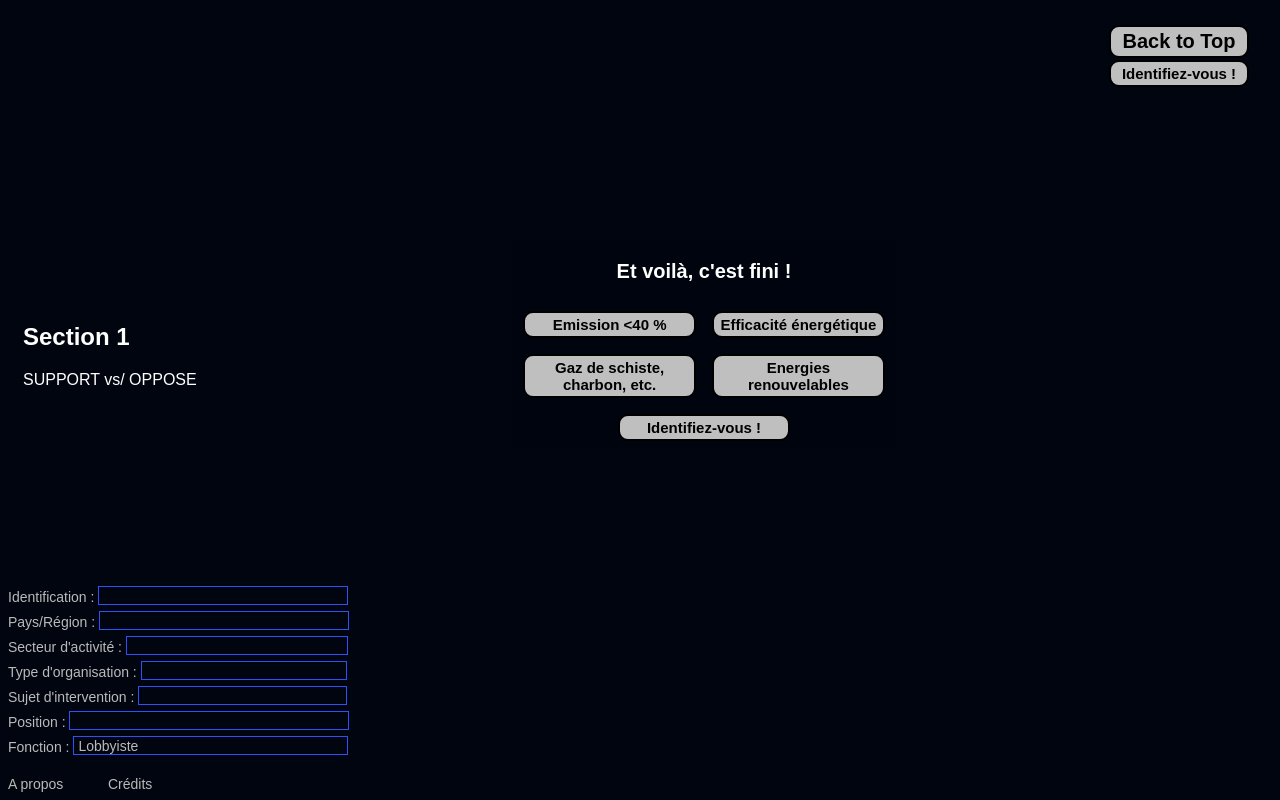
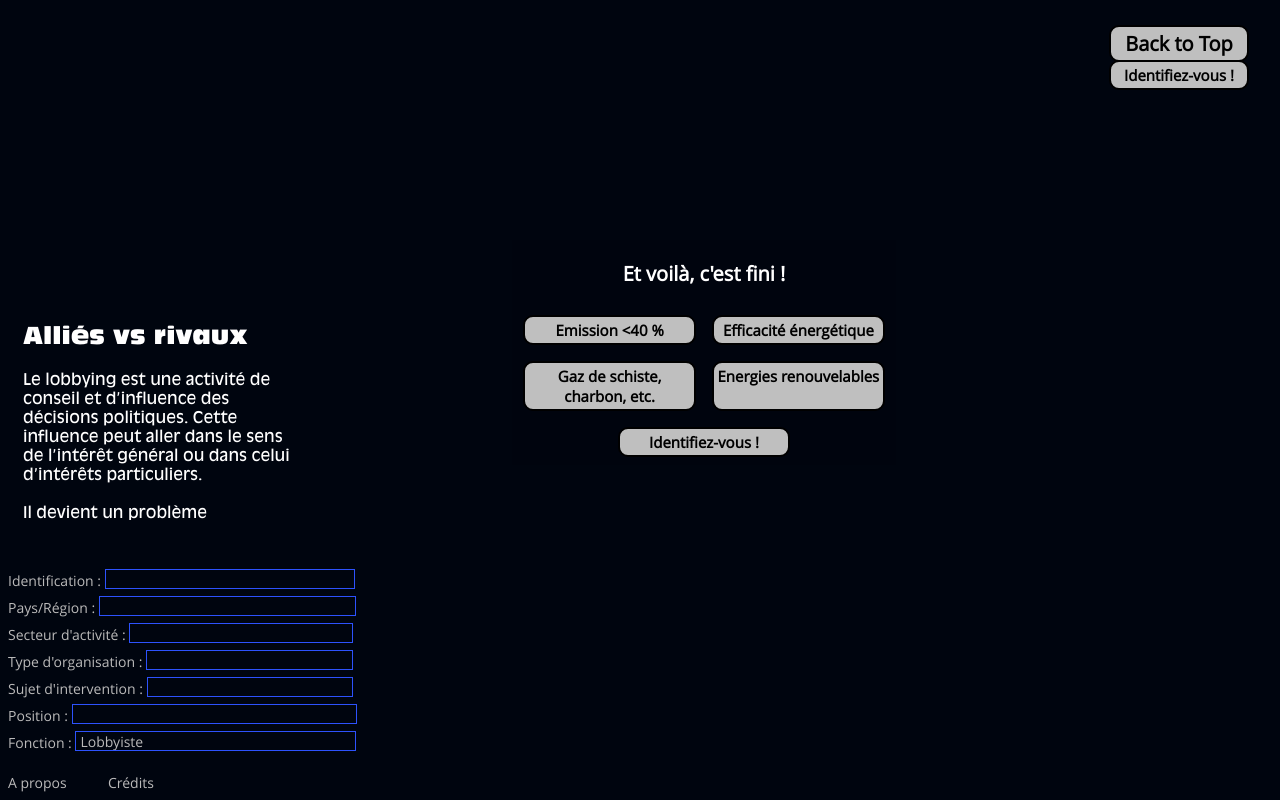
Before and after one commit to a2xl08/Stage2A, a plain HTML site: page AppDesign/reseau.html in a window 1280 px wide. Shown: the top 800 px of the page. Drawn offline with nearby package versions, Linux system fonts and the light colour scheme; files whose address does not match are found by name.

Commit message:
FEAT: Scénario du réseau, import des polices

```diff
--- a/AppDesign/css/Reseau/styles.css
+++ b/AppDesign/css/Reseau/styles.css
@@ -1,9 +1,39 @@
+@font-face {
+font-family: 'Open Sans';
+src: url('../font/OpenSans/OpenSans-Regular.eot?') format('eot'),
+     url('../font/OpenSans/OpenSans-Regular.otf') format('truetype'),
+     url('../font/OpenSans/OpenSans-Regular.woff') format('woff'),
+     url('../font/OpenSans/OpenSans-Regular.svg#OpenSansBold') format('svg');
+font-weight: normal;
+font-style: normal;
+}
+
+@font-face {
+font-family: 'Antique Olive Standard Compact';
+src: url('../font/AntiqueOliveStdCompact/AntiqueOliveStd-Compact.eot?') format('eot'),
+     url('../font/AntiqueOliveStdCompact/AntiqueOliveStd-Compact.otf') format('truetype'),
+     url('../font/AntiqueOliveStdCompact/AntiqueOliveStd-Compact.woff') format('woff'),
+     url('../font/AntiqueOliveStdCompact/AntiqueOliveStd-Compact.svg#AntiqueOliveStandardCompactBold') format('svg');
+font-weight: normal;
+font-style: normal;
+}
+
+@font-face {
+font-family: 'Antique Olive Roman';
+src: url('../font/AntiqueOliveRoman/antiqueolivestd_roman.eot?') format('eot'),
+     url('../font/AntiqueOliveRoman/AntiqueOliveStd-Roman.otf') format('truetype'),
+     url('../font/AntiqueOliveRoman/AntiqueOliveStd-Roman.woff') format('woff'),
+     url('../font/AntiqueOliveRoman/AntiqueOliveStd-Roman.svg#AntiqueOliveStandardCompactBold') format('svg');
+font-weight: normal;
+font-style: normal;
+}
+
 * {
   box-sizing: border-box;
 }
 
 body {
-  font-family: Arial, sans-serif;
+  font-family: 'Open Sans', Arial, sans-serif;
   /*Attention cette valeur est utilisée sans récupération dans le JS*/
   /*La modifier ici implique de la modifier dans JS aussi (colors.js)*/
   background-color: rgb(0, 5, 15);
@@ -28,6 +58,19 @@ body {
 /* La valeur qu'il faut pour scroller convenablement */
 section {
   margin-bottom: 800px;
+}
+
+section > h1 {
+  font-family: 'Antique Olive Standard Compact', Arial, sans-serif;
+}
+
+section > p.texte {
+  font-family: 'Antique Olive Roman', Arial, sans-serif;
+}
+
+section > p.appel {
+  font-family: 'Antique Olive Roman', Arial, sans-serif;
+  font-style: italic;
 }
 
 #sec0 {
@@ -60,7 +103,7 @@ section {
   bottom: 0px;
   z-index: 2;
   background-color: rgb(0, 5, 15);
-  height: 30%;
+  height: 35%;
   width: 24%;
   padding: 5px;
   display: flex;
@@ -91,8 +134,8 @@ section {
 #answers > p > span {
   box-sizing: content-box;
   border: solid rgb(45, 82, 252) 1px;
-  padding-top: 1px;
-  padding-bottom: 2px;
+  padding-top: 0px;
+  padding-bottom: 4px;
   padding-left: 4px;
   padding-right: 4px;
   height: 14px;
@@ -106,27 +149,27 @@ span.nom {
 }
 
 span.country {
-  width: 240px;
+  width: 247px;
 }
 
 span.secteur {
-  width: 212px;
+  width: 214px;
 }
 
 span.type {
+  width: 197px;
+}
+
+span.position {
+  width: 275px;
+}
+
+span.theme {
   width: 196px;
 }
 
-span.theme {
-  width: 199px;
-}
-
-span.position {
-  width: 270px;
-}
-
 span.fonction {
-  width: 265px;
+  width: 271px;
 }
 
 a#backloby {
--- /dev/null
+++ b/AppDesign/data/Reseau/Scenario.csv
@@ -0,0 +1,10 @@
+Step,Titre,Texte,Appel d’action
+1,Alliés vs rivaux,Le lobbying  est une activité de conseil et d’influence des décisions politiques. Cette influence peut aller dans le sens de l’intérêt général ou dans celui d’intérêts particuliers.<br/><br/>Il devient un problème notamment lorsque la balance entre les moyens financiers des défenseurs des intérêts privés et ceux des intérêts publics n’est plus équilibrée.,Comparez la puissance financière de vos alliés et de vos rivaux.
+2,Type d’organisation,"Divers type d’organisation ont intérêt à faire évoluer la législation dans un sens qui leur soit favorable. Une entreprise n’a pas nécessairement les mêmes préoccupations qu’une ONG. Quant aux associations professionnelles, elles ont pour fonction de défendre les intérêts d’une profession ou d’un secteur d’activité.",Vos opposants sont-ils plutôt des entreprises ? Des ONG ? Des organisations professionnelles ? Et sur quel type d’organisations pouvez-vous compter pour défendre votre position ?
+3,Secteur d’activité,"Une organisation produisant des énergies renouvelables n’a pas les mêmes intérêts qu’une organisation impliquée dans l’extraction d’énergies fossiles ou dans une autre industrie. Certaines organisations ont comme premier objectif la défense de l’intérêt général sur les questions climatiques, d’autres défendent les intérêts des salariés ou les intérêts patronaux.
+","Ces organisations qui combattent votre position ou qui la soutiennent, dans quel secteur se situent-elles ? "
+4,,,Y a-t-il des secteurs globalement plus proches ou plus éloignés de votre position ? Quel est leur poids financier respectif ?
+5,Organisations par secteur,"Le nombre de lobbyistes, présents dans les institutions, qui vont défendre ou s’opposer à une mesure est une donnée importante. Un message répété indéfiniment finit par devenir une sorte d’évidence pour le législateur. Bruxelles est la deuxième ville au monde, après Washington, où les lobbyistes sont le plus nombreux.","Survolez les organisations pour connaître leur budget et cliquez dessus pour découvrir leur nombre de lobbyistes. Quel budget dépensent ces organisations, par an, en lobbying dans les instituions européennes ? Combien ont-elles de lobbyistes ?"
+6,Liens d’affiliation,"De nombreuses organisations ayant répondu à la Consultation possèdent des membres affiliés dont elles défendent les intérêts. Les entreprises ont donc une activité de lobbying directe, impliquant leur propre budget, et une activité indirecte via les associations professionnelles, ONG ou autres organisations auxquelles elles sont affiliées et au financement desquelles elles participent.",Etes-vous affilié à une organisation qui défend une position inverse à la vôtre ? Ou avez-vous un membre qui affiche un positionnement différent ?
+7,Liens de propriété,"Les organisations peuvent aussi êtres liées à travers les investissements qu’elles font les unes dans les autres, mais surtout à travers les investisseurs qu’elles ont en commun. Des organisations financières ou des états ont donc indirectement une influence dans le réseau.",Quelles entreprises partagent un de leur 5 principaux actionnaires possédant au moins 1% des parts ?
+8,"Meilleur allié, pire adversaire","Nous pouvons dire qu’une organisation ayant une forte centralité dans le réseau, c’est-à-dire étant très connectée avec les autres, et étant liée à des organisations partageant son point de vue, a un pouvoir d’influence supérieur.",Quelles sont les organisations les plus puissantes parmi vos alliés ? Et parmi vos adversaires ?
--- a/AppDesign/js/Index/importdata.js
+++ b/AppDesign/js/Index/importdata.js
@@ -56,7 +56,7 @@ function valueNAN(x){
 }
 
 
-d3.csv("data/Scenario.csv", function (data){
+d3.csv("data/Index/Scenario.csv", function (data){
 
   CONST.SCENARIO = data;
 
@@ -67,7 +67,7 @@ d3.csv("data/Scenario.csv", function (data){
 
 });
 
-d3.csv("data/nomsDeploye.csv", function (data){
+d3.csv("data/Index/nomsDeploye.csv", function (data){
 
   CONST.NOMSDEPLOYES = {};
   for (var i=0; i<data.length; i++){
--- a/AppDesign/js/Reseau/animdata.js
+++ b/AppDesign/js/Reseau/animdata.js
@@ -10,7 +10,6 @@ function removeListeners (){
   moncanvas.removeEventListener("mousemove", onmove5);
   moncanvas.removeEventListener("mousemove", onmove6);
   moncanvas.removeEventListener("mousemove", onmove7);
-  moncanvas.removeEventListener("mousemove", onmove8);
 }
 
 function getNodeFromPosition(e){
@@ -73,21 +72,6 @@ function onmove3 (e){
   // Sinon, redissiner pour effacer les autres noms
   if (node){
     var data = nodeToData(node);
-    var virgule = data.key.indexOf(",");
-    drawCanvasSec3();
-    drawText(data.key.slice(virgule+1), data.x-30, data.y-8)
-  } else {
-    drawCanvasSec3();
-  }
-}
-
-function onmove4 (e){
-  var node = getNodeFromPosition(e);
-
-  // Si on est sur un noeud, afficher son nom
-  // Sinon, redissiner pour effacer les autres noms
-  if (node){
-    var data = nodeToData(node);
     drawCanvasSec4();
     var virgule = data.key.indexOf(",");
     drawText(data.key.slice(virgule+1), data.x-30, data.y-8)
@@ -96,7 +80,7 @@ function onmove4 (e){
   }
 }
 
-function onmove5 (e){
+function onmove4 (e){
   var node = getNodeFromPosition(e);
   // Si on est sur un noeud, afficher son nom
   // Sinon, redissiner pour effacer les autres noms
@@ -109,7 +93,7 @@ function onmove5 (e){
   }
 }
 
-function onmove6 (e){
+function onmove5 (e){
   var node = getNodeFromPosition(e);
 
   // Si on est sur un noeud, afficher son nom
@@ -123,7 +107,7 @@ function onmove6 (e){
   }
 }
 
-function onmove7 (e){
+function onmove6 (e){
   var node = getNodeFromPosition(e);
 
   // Si on est sur un noeud, afficher son nom
@@ -137,7 +121,7 @@ function onmove7 (e){
   }
 }
 
-function onmove8 (e){
+function onmove7 (e){
   var node = getNodeFromPosition(e);
 
   // Si on est sur un noeud, afficher son nom
@@ -236,14 +220,6 @@ function animSec7(){
 
 }
 
-function animSec8(){
-
-  removeListeners();
-  moncanvas.addEventListener("mousemove", onmove8);
-
-}
-
-
 // Ce code permet de faire du drag&slide sur les nodes
 canvas
   .call(d3.drag()
--- a/AppDesign/js/Reseau/displaydata.js
+++ b/AppDesign/js/Reseau/displaydata.js
@@ -273,12 +273,12 @@ function tickedSec3 (){
 
     // Esapcement ! Recentrage !
     circlePosSecteur.each(function (d){
-      if (d.key.split(",")[0] === "SUPPORT"){
-        d.x += (CONST.VUE.WIDTH/3 - d.x)*simulation.alpha();
-      } else {
-        d.x += (2*CONST.VUE.WIDTH/3 - d.x)*simulation.alpha();
-      }
-      d.y += (CONST.VUE.HEIGHT/2 - d.y)*simulation.alpha();
+      // L'indice du secteur dans la liste des secteurs
+      // Cet indice permet de lepositionner sur centers[indice]
+      var virgule = d.key.indexOf(",");
+      var indice = secteurslist.indexOf(d.key.slice(virgule+1));
+      d.x += ((centers[indice][0]-d.x) * simulation.alpha())
+      d.y += ((centers[indice][1]-d.y) * simulation.alpha())
     })
     boxforce(circlePosSecteur);
 
@@ -298,10 +298,10 @@ function setupSec3 (){
   // Renseigner ici les paramètres de la simulation
   // forces, faux liens s'il en faut pour manipuler le graphe
   simulation = d3.forceSimulation().nodes(dataByPosSecteur)
-          .force("center", d3.forceCenter(CONST.VUE.WIDTH/2,CONST.VUE.HEIGHT/2))
+          //.force("center", d3.forceCenter(CONST.VUE.WIDTH/2,CONST.VUE.HEIGHT/2))
           .force("charge", d3.forceManyBody().strength(-1))
           .force("collide", d3.forceCollide().radius(function (d){
-            return 2*CONST.RADIUS + agregcoef(d)*scalablesizes(d.value["Dépenses Lobby (€)"]);
+            return CONST.RADIUS + agregcoef(d)*scalablesizes(d.value["Dépenses Lobby (€)"]);
           }))
           // Permettent d'éviter le hors champ lors du drag
           //.force("x", d3.forceX(CONST.VUE.WIDTH/2).strength(0.4))
@@ -316,15 +316,14 @@ function setupSec3 (){
 function tickedSec4 (){
 
     // Esapcement ! Recentrage !
-    circlePosSecteur.each(function (d){
+    circleSecteurPos.each(function (d){
       // L'indice du secteur dans la liste des secteurs
       // Cet indice permet de lepositionner sur centers[indice]
-      var virgule = d.key.indexOf(",");
-      var indice = secteurslist.indexOf(d.key.slice(virgule+1));
+      var indice = secteurslist.indexOf(d.key);
       d.x += ((centers[indice][0]-d.x) * simulation.alpha())
       d.y += ((centers[indice][1]-d.y) * simulation.alpha())
     })
-    boxforce(circlePosSecteur);
+    boxforce(circleSecteurPos);
 
     drawCanvasSec4();
 
@@ -334,53 +333,10 @@ function drawCanvasSec4 (){
 
     clearCanvas();
 
-    drawAgreg(circlePosSecteur);
+    drawAgreg(circleSecteurPos);
 }
 
 function setupSec4 (){
-
-  // Renseigner ici les paramètres de la simulation
-  // forces, faux liens s'il en faut pour manipuler le graphe
-  simulation = d3.forceSimulation().nodes(dataByPosSecteur)
-          //.force("center", d3.forceCenter(CONST.VUE.WIDTH/2,CONST.VUE.HEIGHT/2))
-          .force("charge", d3.forceManyBody().strength(-1))
-          .force("collide", d3.forceCollide().radius(function (d){
-            return CONST.RADIUS + agregcoef(d)*scalablesizes(d.value["Dépenses Lobby (€)"]);
-          }))
-          // Permettent d'éviter le hors champ lors du drag
-          //.force("x", d3.forceX(CONST.VUE.WIDTH/2).strength(0.4))
-          //.force("y", d3.forceY(CONST.VUE.HEIGHT/2).strength(0.4));
-
-  //simulation.alphaMin(0.02);
-  // Appel de la simulation
-  simulation.on("tick", tickedSec4);
-
-}
-
-function tickedSec5 (){
-
-    // Esapcement ! Recentrage !
-    circleSecteurPos.each(function (d){
-      // L'indice du secteur dans la liste des secteurs
-      // Cet indice permet de lepositionner sur centers[indice]
-      var indice = secteurslist.indexOf(d.key);
-      d.x += ((centers[indice][0]-d.x) * simulation.alpha())
-      d.y += ((centers[indice][1]-d.y) * simulation.alpha())
-    })
-    boxforce(circleSecteurPos);
-
-    drawCanvasSec5();
-
-}
-
-function drawCanvasSec5 (){
-
-    clearCanvas();
-
-    drawAgreg(circleSecteurPos);
-}
-
-function setupSec5 (){
 
   // Renseigner ici les paramètres de la simulation
   // forces, faux liens s'il en faut pour manipuler le graphe
@@ -396,11 +352,11 @@ function setupSec5 (){
 
   //simulation.alphaMin(0.02);
   // Appel de la simulation
-  simulation.on("tick", tickedSec5);
+  simulation.on("tick", tickedSec4);
 
 }
 
-function tickedSec6 (){
+function tickedSec5 (){
 
     // Esapcement ! Recentrage !
     defIDToIndex();
@@ -413,18 +369,18 @@ function tickedSec6 (){
     })
     boxforce(circles);
 
-    drawCanvasSec6();
+    drawCanvasSec5();
 
 }
 
-function drawCanvasSec6 (){
+function drawCanvasSec5 (){
 
     clearCanvas();
 
     drawOrgnizations();
 }
 
-function setupSec6 (){
+function setupSec5 (){
 
   // Renseigner ici les paramètres de la simulation
   // forces, faux liens s'il en faut pour manipuler le graphe
@@ -440,18 +396,18 @@ function setupSec6 (){
 
   //simulation.alphaMin(0.02);
   // Appel de la simulation
-  simulation.on("tick", tickedSec6);
+  simulation.on("tick", tickedSec5);
 
 }
 
-function tickedSec7 (){
+function tickedSec6 (){
 
     boxforce(circles);
-    drawCanvasSec7();
+    drawCanvasSec6();
 
 }
 
-function drawCanvasSec7 (){
+function drawCanvasSec6 (){
 
     clearCanvas();
 
@@ -460,7 +416,7 @@ function drawCanvasSec7 (){
     drawOrgnizations();
 }
 
-function setupSec7 (){
+function setupSec6 (){
 
   // Renseigner ici les paramètres de la simulation
   // forces, faux liens s'il en faut pour manipuler le graphe
@@ -485,11 +441,11 @@ function setupSec7 (){
 
   //simulation.alphaMin(0.02);
   // Appel de la simulation
-  simulation.on("tick", tickedSec7);
+  simulation.on("tick", tickedSec6);
 
 }
 
-function tickedSec8 (){
+function tickedSec7 (){
 
     defallIDToIndex();
 
@@ -502,11 +458,11 @@ function tickedSec8 (){
     boxforce(circles);
     boxforce(circleActs);
 
-    drawCanvasSec8();
+    drawCanvasSec7();
 
 }
 
-function drawCanvasSec8 (){
+function drawCanvasSec7 (){
 
     clearCanvas();
 
@@ -560,7 +516,7 @@ function drawCanvasSec8 (){
 
 }
 
-function setupSec8 (){
+function setupSec7 (){
 
   // Renseigner ici les paramètres de la simulation
   // forces, faux liens s'il en faut pour manipuler le graphe
@@ -606,6 +562,6 @@ function setupSec8 (){
 
   //simulation.alphaMin(0.02);
   // Appel de la simulation
-  simulation.on("tick", tickedSec8);
+  simulation.on("tick", tickedSec7);
 
 }
--- a/AppDesign/js/Reseau/importdata.js
+++ b/AppDesign/js/Reseau/importdata.js
@@ -96,6 +96,13 @@ function numlinkradius (d){
   return coef*CONST.RADIUS;
 }
 
+function writeTextInSection (i){
+  var element = d3.select("#sec"+i);
+  element.select("h1").html(CONST.SCENARIO[i]["Titre"]);
+  element.select("p.texte").html(CONST.SCENARIO[i]["Texte"])
+  element.select("p.appel").html(CONST.SCENARIO[i]["Appel d’action"])
+}
+
 function getFullName(x){
   if (x["Nom2"]){
     return x["Nom2"];
@@ -107,6 +114,18 @@ function getFullName(x){
 }
 
 
+
+d3.csv("data/Reseau/Scenario.csv", function (data){
+  // On récupère le scénario
+  CONST.SCENARIO = data;
+
+  for (var i=0; i<8; i++){
+    writeTextInSection(i);
+  }
+
+  majsectionspos();
+
+})
 
 d3.csv("data/Noeud4juillet.csv", function (data){
   // On récupère les données
--- a/AppDesign/js/Reseau/scroller.js
+++ b/AppDesign/js/Reseau/scroller.js
@@ -87,10 +87,6 @@ function majvue(index) {
       setupSec7();
       animSec7();
       break;
-    case 7:
-      setupSec8();
-      animSec8();
-      break;
     }
 }
 
--- a/AppDesign/reseau.html
+++ b/AppDesign/reseau.html
@@ -2,7 +2,7 @@
 
   <head>
     <meta charset="utf-8">
-    <title>Visualisation du réseau</title>
+    <title>Vi(c)e Organique Réseau</title>
     <link rel="stylesheet" href="css/Reseau/styles.css">
   </head>
 
@@ -22,37 +22,39 @@
       <div id="left-container">
       <div id="sections">
         <section id="sec0">
-          <h2>Section 1</h2>
-          <p>SUPPORT vs/ OPPOSE</p>
+          <h1>Bienvenue !</h1>
+          <p class="texte"></p>
+          <p class="appel"></p>
         </section>
         <section id="sec1">
-          <h2>Section 2</h2>
-          <p>Division par Type de structure</p>
+          <h1></h1>
+          <p class="texte"></p>
+          <p class="appel"></p>
         </section>
         <section id="sec2">
-          <h2>Section 3</h2>
-          <p>Division par secteurs</p>
+          <h1></h1>
+          <p class="texte"></p>
+          <p class="appel"></p>
         </section>
         <section id="sec3">
-          <h2>Section 4</h2>
-          <p>Regroupement par secteurs</p>
+          <h1></h1>
+          <p class="texte"></p>
+          <p class="appel"></p>
         </section>
         <section id="sec4">
-          <h2>Section 5</h2>
-          <p>Fusion des secteurs</p>
+          <h1></h1>
+          <p class="texte"></p>
+          <p class="appel"></p>
         </section>
         <section id="sec5">
-          <h2>Section 6</h2>
-          <p>Tous les acteurs</p>
+          <h1></h1>
+          <p class="texte"></p>
+          <p class="appel"></p>
         </section>
         <section id="sec6">
-          <h2>Section 7</h2>
-          <p>Affichage des liens</p>
-        </section>
-        <section id="sec6">
-          <h2>Section 8</h2>
-          <p>Affichage des actionnaires</p>
-          <p>Scroll jusqu'en bas !</p>
+          <h1></h1>
+          <p class="texte"></p>
+          <p class="appel"></p>
         </section>
       </div>
 
```
Also changed, not shown: AppDesign/data/Index/Scenario.csv (renamed from AppDesign/data/Scenario.csv), AppDesign/data/Index/nomsDeploye.csv (renamed from AppDesign/data/nomsDeploye.csv).
